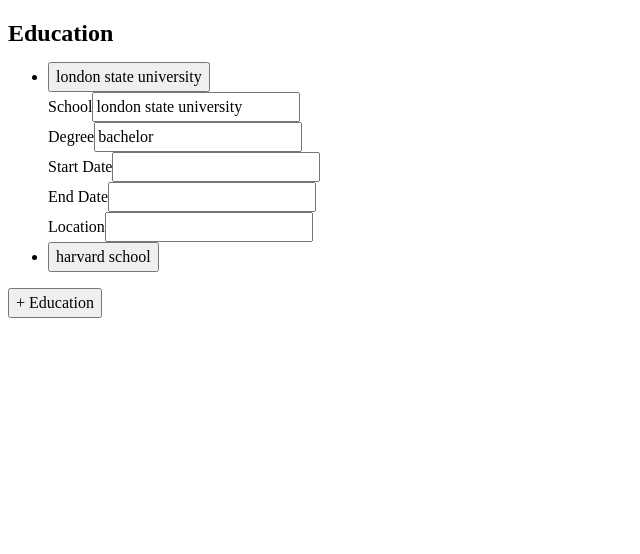
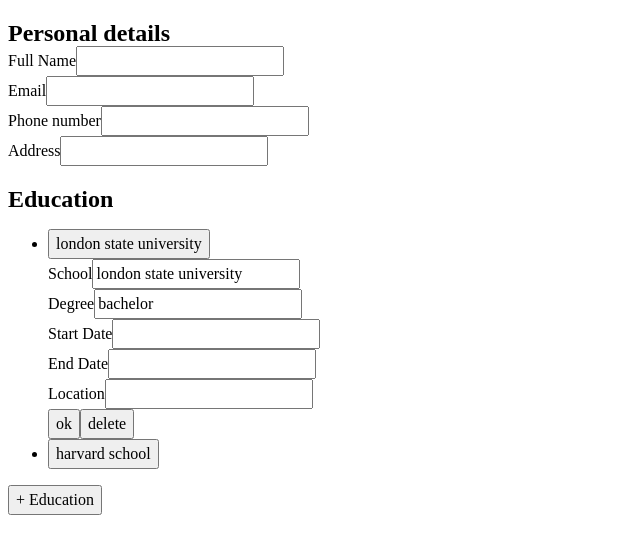
Before and after one commit to ils01/cv-application, a React (Vite) app: page / in a window 1280 px wide. Both pictures are taken after a click on the button "london state university". Shown: the top 554 px of the page, without its empty margins (0-640 px from the left). Built offline with nearby package versions, Linux system fonts and the light colour scheme.

Commit message:
delete item

```diff
--- a/src/App.jsx
+++ b/src/App.jsx
@@ -25,14 +25,14 @@
 
     return (
         <div className="App">
-            {/* <CategoryInPersonal title={"Personal details"}>
+            <CategoryIn personal={true} title={"Personal details"}>
                 <CategoryInItem>
                     <Input id={'fullname'} label={'Full Name'} value={fullName} setValue={setFullName}></Input>
                     <Input id={'email'} label={'Email'} value={email} setValue={setEmail}></Input>
                     <Input id={'phonenumber'} label={'Phone number'} value={phoneNumber} setValue={setPhoneNumber}></Input>
                     <Input id={'address'} label={'Address'} value={address} setValue={setAddress}></Input>
                 </CategoryInItem>
-            </CategoryInPersonal> */}
+            </CategoryIn>
 
             <CategoryIn items={educations} setItems={setEducations} title={"Education"} template={educationsTemplate} canAddMore={true}>
             </CategoryIn>
--- a/src/components/in/CategoryIn.jsx
+++ b/src/components/in/CategoryIn.jsx
@@ -1,7 +1,15 @@
 import { v4 as uuidv4 } from 'uuid';
 import { useState, useRef } from "react";
 import { Input } from "./Input";
-function CategoryIn({ items, setItems, title, template, canAddMore = true }) {
+function CategoryIn({ items, setItems, title, template, canAddMore = true, personal = false, children }) {
+    if (personal) {
+        return (
+            <div>
+                <h2>{title}</h2>
+                {children}
+            </div>
+        )
+    }
     const [selectedId, setSelectedId] = useState(null);
 
     let ul;
@@ -9,7 +17,7 @@
         ul = (
             <ul>
                 {items.map(item => {
-                    return <Item items={items} item={item} setItems={setItems} template={template} selectedId={selectedId} setSelectedId={setSelectedId}></Item>
+                    return <Item key={item.id} items={items} item={item} setItems={setItems} template={template} selectedId={selectedId} setSelectedId={setSelectedId}></Item>
                 })}
             </ul>
         )
@@ -53,7 +61,7 @@
                     e.preventDefault();
                     setSelectedId(null)
                 }
-            }>close</button>
+            }>cancel</button>
         </form >
     )
 }
@@ -71,12 +79,12 @@
                 return newId;
             })}>{Object.values(item)[1]}</button>
             {selectedId === item.id &&
-                <CategoryFormEdit items={items} item={item} setItems={setItems} template={template}></CategoryFormEdit>}
+                <CategoryFormEdit items={items} item={item} setItems={setItems} template={template} setSelectedId={setSelectedId}></CategoryFormEdit>}
         </li>
     )
 }
 
-function CategoryFormEdit({ items, item, setItems, template }) {
+function CategoryFormEdit({ items, item, setItems, template, setSelectedId }) {
     const formRef = useRef();
     let itm = items.filter((itm) => itm.id === item.id)[0];
     return (
@@ -84,6 +92,15 @@
             {Object.keys(template).map(field => {
                 return <Input key={field} id={template[field]} label={field} value={items} setValue={setItems} value_item={itm}></Input>
             })}
+            <button onClick={(e) => {
+                e.preventDefault();
+                setSelectedId(null);
+            }}>ok</button>
+            <button onClick={(e) => {
+                e.preventDefault();
+                let newItems = items.filter(itm => itm.id !== item.id);
+                setItems(newItems);
+            }}>delete</button>
         </form>
     )
 }
```
